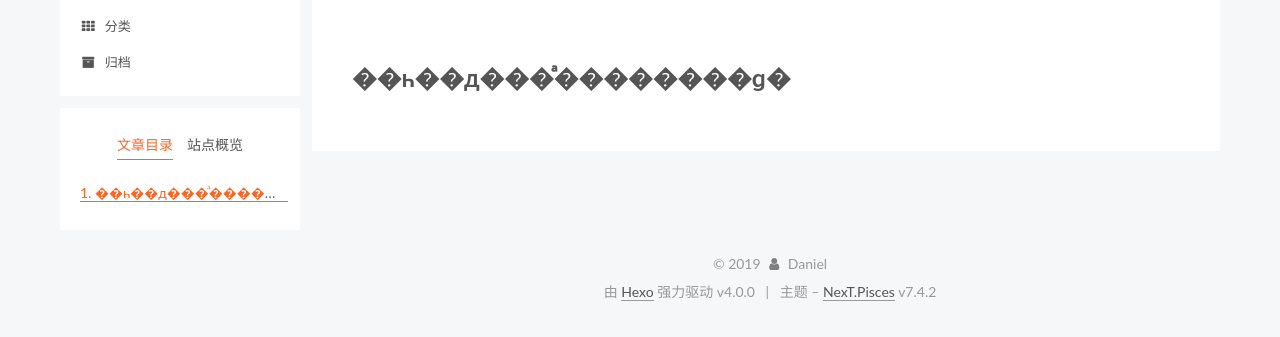
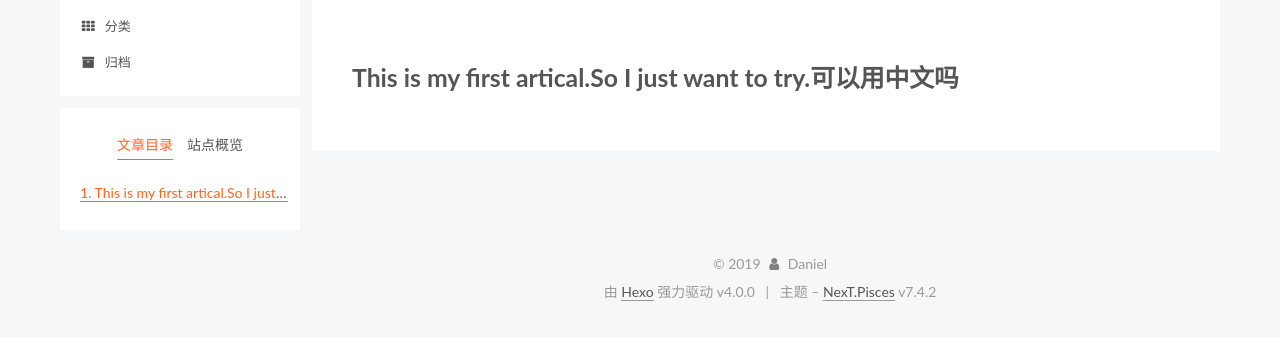
Before and after one commit to tyn781214/tyn781214.github.io, a plain HTML site: page 2019/10/27/你好-Hexo/index.html in a window 1280 px wide. Shown: the part 165-502 px from the top of the page. Drawn offline with Linux system fonts and the light colour scheme.

Commit message:
Site updated: 2019-11-19 09:46:58

```diff
--- a/2019/10/27/你好-Hexo/index.html
+++ b/2019/10/27/你好-Hexo/index.html
@@ -50,14 +50,14 @@
   };
 </script>
 
-  <meta name="description" content="��һ��д���ͣ��������ɡ�">
+  <meta name="description" content="This is my first artical.So I just want to try.可以用中文吗">
 <meta property="og:type" content="article">
 <meta property="og:title" content="你好,Hexo">
 <meta property="og:url" content="http:&#x2F;&#x2F;yoursite.com&#x2F;2019&#x2F;10&#x2F;27&#x2F;%E4%BD%A0%E5%A5%BD-Hexo&#x2F;index.html">
 <meta property="og:site_name" content="tang&#39;s first blog">
-<meta property="og:description" content="��һ��д���ͣ��������ɡ�">
+<meta property="og:description" content="This is my first artical.So I just want to try.可以用中文吗">
 <meta property="og:locale" content="zh-CN">
-<meta property="og:updated_time" content="2019-11-19T01:26:12.495Z">
+<meta property="og:updated_time" content="2019-11-19T01:45:57.565Z">
 <meta name="twitter:card" content="summary">
 
 <link rel="canonical" href="http://yoursite.com/2019/10/27/%E4%BD%A0%E5%A5%BD-Hexo/">
@@ -215,7 +215,7 @@
                   <i class="fa fa-calendar-check-o"></i>
                 </span>
                 <span class="post-meta-item-text">更新于</span>
-                <time title="修改时间：2019-11-19 09:26:12" itemprop="dateModified" datetime="2019-11-19T09:26:12+08:00">2019-11-19</time>
+                <time title="修改时间：2019-11-19 09:45:57" itemprop="dateModified" datetime="2019-11-19T09:45:57+08:00">2019-11-19</time>
               </span>
 
 
@@ -229,7 +229,7 @@
     <div class="post-body" itemprop="articleBody">
 
 
-        <h2 id="��һ��д���ͣ��������ɡ�"><a href="#��һ��д���ͣ��������ɡ�" class="headerlink" title="��һ��д���ͣ��������ɡ�"></a>��һ��д���ͣ��������ɡ�</h2>
+        <h2 id="This-is-my-first-artical-So-I-just-want-to-try-可以用中文吗"><a href="#This-is-my-first-artical-So-I-just-want-to-try-可以用中文吗" class="headerlink" title="This is my first artical.So I just want to try.可以用中文吗"></a>This is my first artical.So I just want to try.可以用中文吗</h2>
     </div>
 
 
@@ -276,7 +276,7 @@
 
       <!--noindex-->
       <div class="post-toc-wrap sidebar-panel">
-          <div class="post-toc motion-element"><ol class="nav"><li class="nav-item nav-level-2"><a class="nav-link" href="#��һ��д���ͣ��������ɡ�"><span class="nav-number">1.</span> <span class="nav-text">��һ��д���ͣ��������ɡ�</span></a></li></ol></div>
+          <div class="post-toc motion-element"><ol class="nav"><li class="nav-item nav-level-2"><a class="nav-link" href="#This-is-my-first-artical-So-I-just-want-to-try-可以用中文吗"><span class="nav-number">1.</span> <span class="nav-text">This is my first artical.So I just want to try.可以用中文吗</span></a></li></ol></div>
       </div>
       <!--/noindex-->
 
```
Also changed, not shown: index.html (+2 -2 lines).
